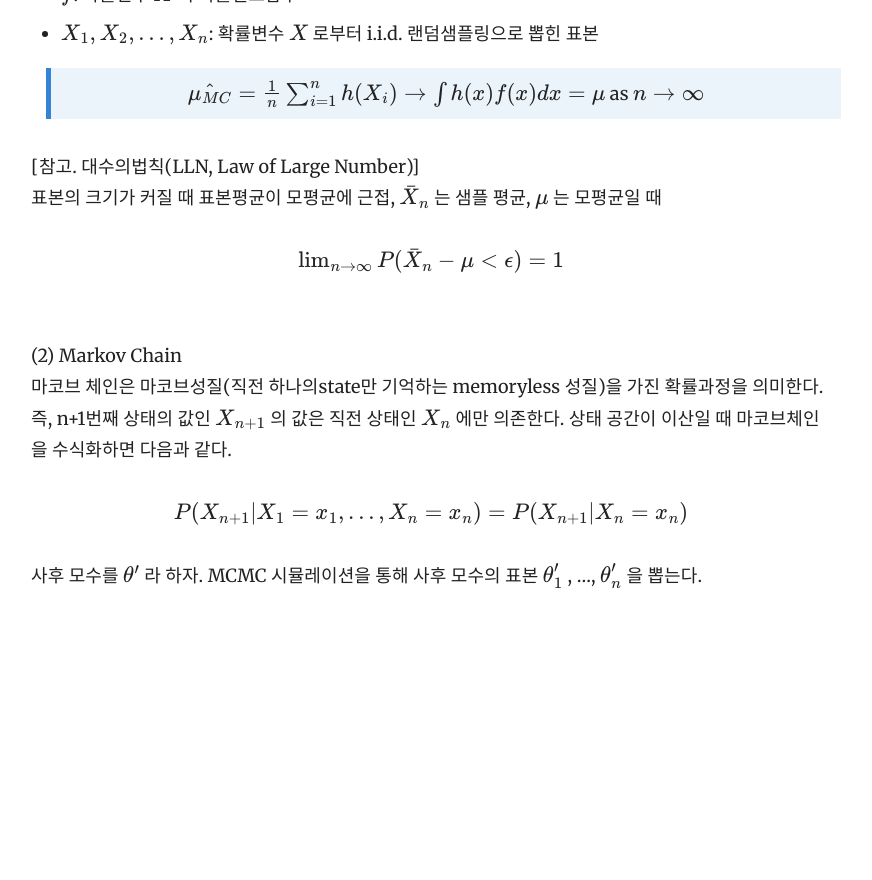
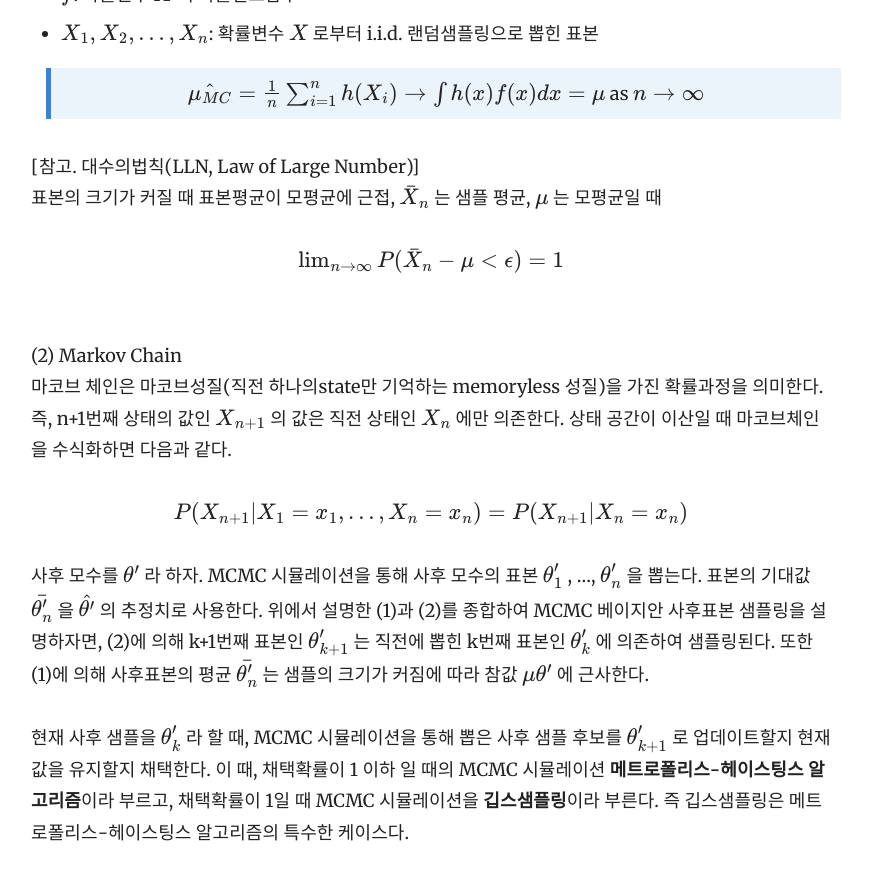
Before and after one commit to yrk3434/yrk3434.github.io, a Jekyll site: the page built from _docs/Theory/Bayesian Inference.md, in a window 1280 px wide and 900 px high, scrolled down 7086 px. Shown: the top 880 px of the window, without its empty margins (359-1231 px from the left). Built offline with Jekyll 4.4.1, drawn with Linux system fonts in a browser that asks for light colours; formulas are drawn with MathJax 3; before the commit the page ends 7729 px from its top, so only the background shows below that.

Commit message:
Update Bayesian Inference.md

```diff
--- a/_docs/Theory/Bayesian Inference.md
+++ b/_docs/Theory/Bayesian Inference.md
@@ -215,3 +215,11 @@ MCMC 시뮬레이션을 설명하기에 앞서 몬테카를로방법과 마코
 
 <br/>
 사후 모수를 $ \theta' $ 라 하자. MCMC 시뮬레이션을 통해 사후 모수의 표본 $ \theta_1' $ , ..., $ \theta_n' $ 을 뽑는다.
+표본의 기대값 $ \bar{\theta_n'} $  을 $ \hat{\theta'} $ 의 추정치로 사용한다.
+위에서 설명한 (1)과 (2)를 종합하여 MCMC 베이지안 사후표본 샘플링을 설명하자면,
+ (2)에 의해 k+1번째 표본인 $ \theta_{k+1}' $ 는 직전에 뽑힌 k번째 표본인 $ \theta_k' $ 에 의존하여 샘플링된다.
+ 또한 (1)에 의해 사후표본의 평균 $ \bar{\theta_n'} $ 는 샘플의 크기가 커짐에 따라 참값 $ \mu{\theta'} $ 에 근사한다.
+<br/><br/>
+현재 사후 샘플을 $ \theta_k' $ 라 할 때, MCMC 시뮬레이션을 통해 뽑은 사후 샘플 후보를 $ \theta_{k+1}' $ 로 업데이트할지 현재값을 유지할지 채택한다.
+이 때, 채택확률이 1 이하 일 때의 MCMC 시뮬레이션 **메트로폴리스-헤이스팅스 알고리즘**이라 부르고,
+ 채택확률이 1일 때 MCMC 시뮬레이션을 **깁스샘플링**이라 부른다. 즉 깁스샘플링은 메트로폴리스-헤이스팅스 알고리즘의 특수한 케이스다.
```
